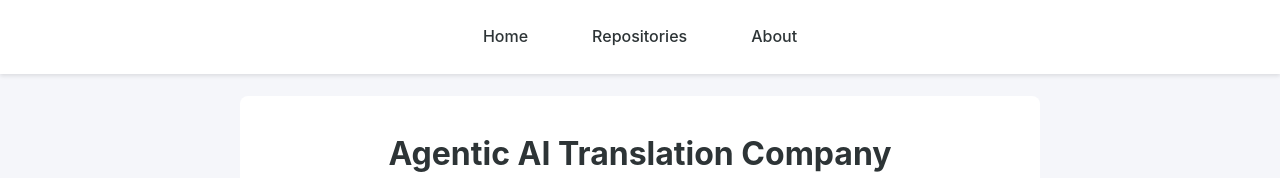
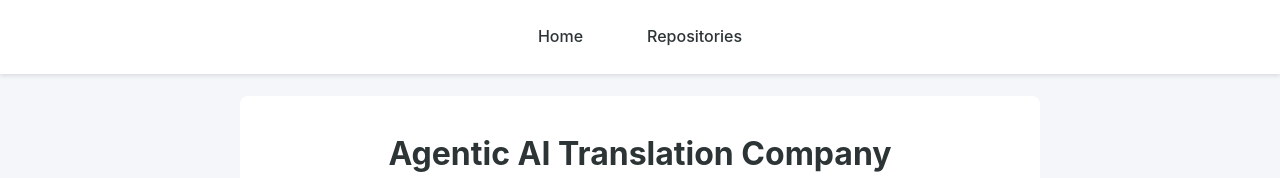
Before and after one commit to Max-Lee-explore/Max-Lee-explore.github.io, a plain HTML site: page agentic-ai-translation-company.html in a window 1280 px wide. Shown: the top 178 px of the page. Drawn offline with Linux system fonts and the light colour scheme.

Commit message:
Remove 'About' link from navigation in multiple HTML files for a cleaner interface.

```diff
--- a/agentic-ai-translation-company.html
+++ b/agentic-ai-translation-company.html
@@ -87,7 +87,6 @@
             <div class="nav-content">
                 <a href="index.html">Home</a>
                 <a href="index.html#repositories">Repositories</a>
-                <a href="index.html#about">About</a>
             </div>
         </nav>
     </header>
```
Also changed, not shown: learning-resources.html (+0 -1 lines), mythtrans-llama31-8b.html (+0 -1 lines), whisper-subtitler-transcriber.html (+0 -1 lines).
